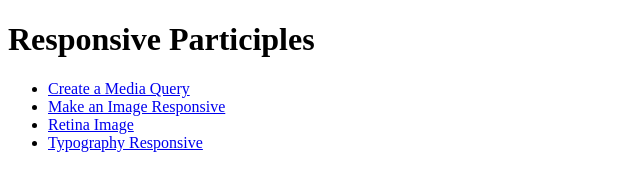
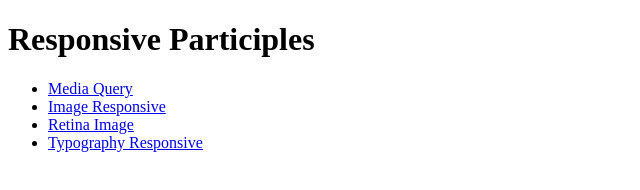
Before and after one commit to alejo-hub/Responsive_Participles, a plain HTML site: page index.html in a window 1280 px wide. Shown: the whole page, without its empty margins (0-640 px from the left). Drawn offline with Linux system fonts and the light colour scheme.

Commit message:
Update index.html

```diff
--- a/index.html
+++ b/index.html
@@ -9,8 +9,8 @@
 <body>
     <h1>Responsive Participles</h1>
         <ul>
-            <li><a href="index2.html">Create a Media Query</a></li>
-            <li><a href="index3.html">Make an Image Responsive</a></li>
+            <li><a href="index2.html">Media Query</a></li>
+            <li><a href="index3.html">Image Responsive</a></li>
             <li><a href="index4.html">Retina Image</a></li>
             <li><a href="index5.html">Typography Responsive</a></li>
         </ul>
```
